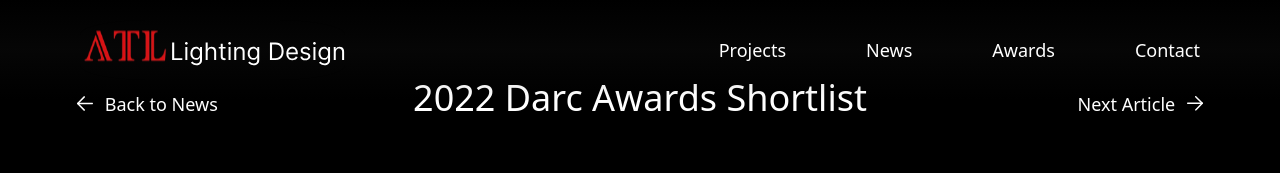
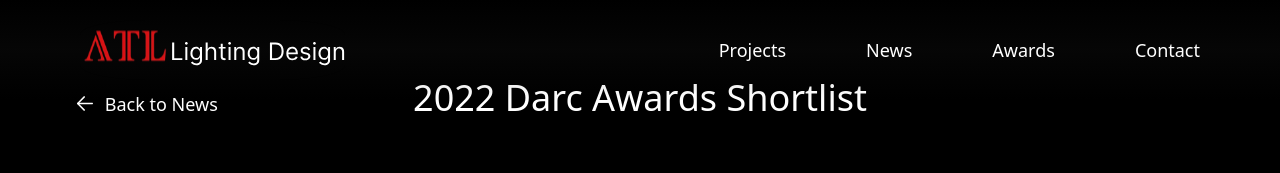
Before and after one commit to ludavidca/atl-lighting-design-website, a Vue app: page /news/2022-darc-awards-shortlist in a window 1280 px wide. Shown: the top 173 px of the page. Built offline with nearby package versions, Linux system fonts and the light colour scheme; grey boxes are pictures that could not be loaded.

Commit message:
Hide next article

```diff
--- a/src/views/NewsPageView.vue
+++ b/src/views/NewsPageView.vue
@@ -53,7 +53,7 @@ const currentNews = computed(() => {
         <p class="text-white text-2xl sm:text-4xl pb-3 text-center">{{ currentNews?.title }}</p>
       </div>
 
-      <div class="hidden sm:flex flex-row items-center gap-x-3">
+      <div class="hidden flex-row items-center gap-x-3">
         <p class="text-white font-normal text-lg">Next Article</p>
         <div class="rotate-180">
           <img src="/ui/smallArrow.svg" class="w-4" />
```
